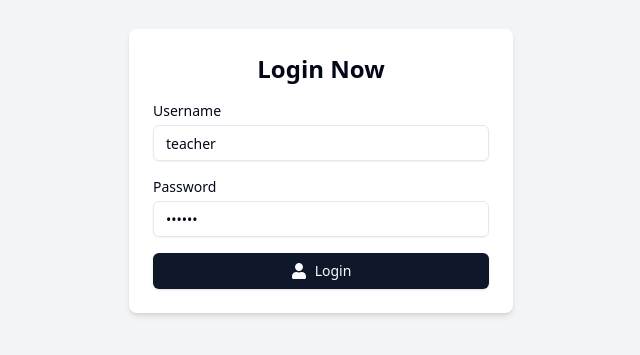
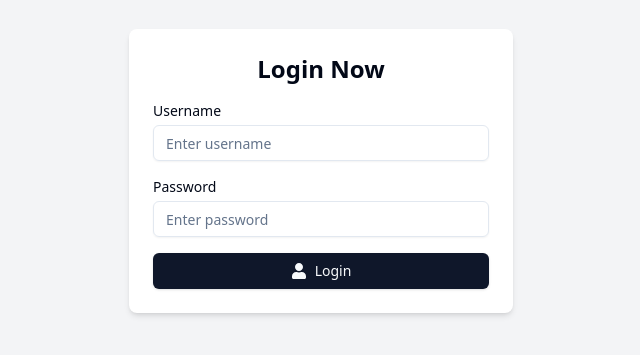
Before and after one commit to ataurwd/Gradesway-Assignment, a React (Vite) app in the folder client/: page / in a window 1280 px wide. Shown: the part 229-584 px from the top of the page, without its empty margins (319-959 px from the left). Built offline with nearby package versions, Linux system fonts and the light colour scheme.

Commit message:
impliment simple validation

```diff
--- a/client/src/Layout/Layout.jsx
+++ /dev/null
@@ -1,10 +0,0 @@
-
-const Layout = () => {
-    return (
-        <div>
-            layout
-        </div>
-    );
-};
-
-export default Layout;
--- a/client/src/pages/Login.jsx
+++ b/client/src/pages/Login.jsx
@@ -15,8 +15,15 @@ const Login = () => {
     const username = form.username.value;
     const password = form.password.value;
     const userData = { username, password };
-    console.log(userData);
 
+    // Validate password length
+    if (password > 5) {
+      Swal.fire({
+        title: "Password should be at least 5 characters long",
+        icon: "error",
+      });
+      return;
+    }
     // Send user data for login
     const response = await axios.post("http://localhost:5000/user", userData);
     if (response.data) {
@@ -47,7 +54,6 @@ const Login = () => {
               placeholder="Enter username"
               className="mt-1"
               required
-              defaultValue="teacher"
             />
           </div>
           <div>
@@ -57,7 +63,6 @@ const Login = () => {
               name="password"
               placeholder="Enter password"
               className="mt-1"
-              defaultValue="123456"
               required
             />
           </div>
```
